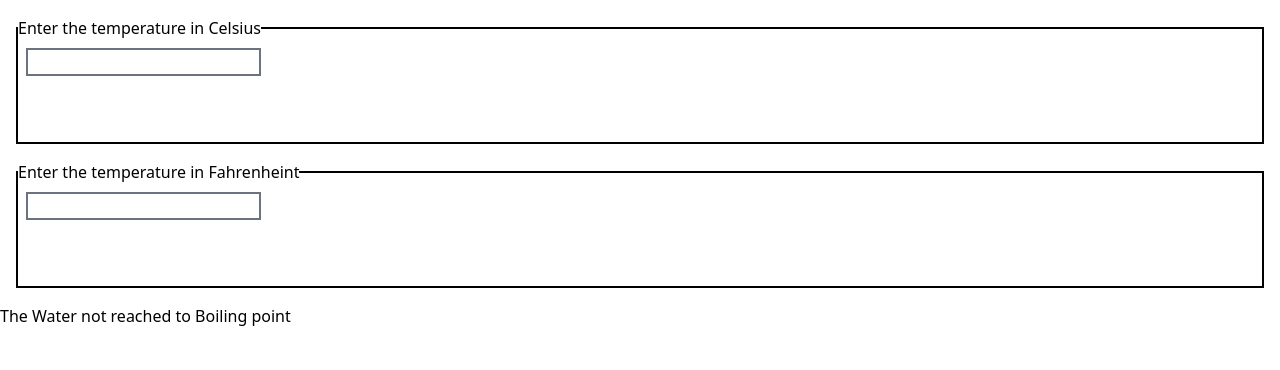
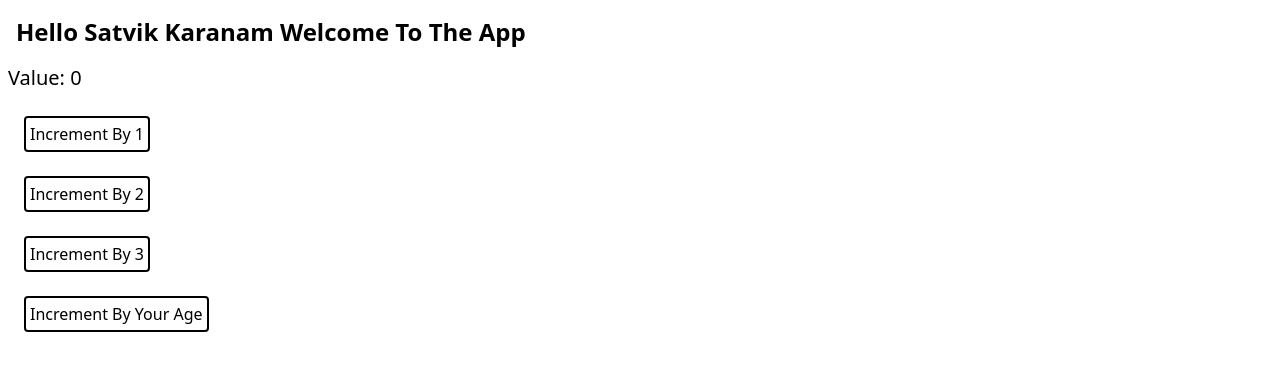
Before and after one commit to satvikplatform/assignment-react-app, a React (Create React App) app: page / in a window 1280 px wide. Shown: the top 370 px of the page. Built offline with nearby package versions, Linux system fonts and the light colour scheme.

Commit message:
Filterable product table and counter example "first commit"

```diff
--- a/package.json
+++ b/package.json
@@ -6,6 +6,7 @@
     "@testing-library/jest-dom": "^5.16.5",
     "@testing-library/react": "^13.3.0",
     "@testing-library/user-event": "^13.5.0",
+    "prop-types": "^15.8.1",
     "react": "^18.2.0",
     "react-dom": "^18.2.0",
     "react-scripts": "5.0.1",
--- a/src/App.js
+++ b/src/App.js
@@ -1,6 +1,7 @@
 import React from 'react';
+import CounterExample from './components/CounterExample';
 import "./index.css";
-import Calculator from './state_of_water/Calculator';
+/* import Calculator from './state_of_water/Calculator'; */
 /* import ControlledFormComponent from './components/ControlledFormComponent';
 import CustomTextInput from './components/CustomTextInput';
 import EventsFormScenario from './components/EventsFormScenario';
@@ -10,7 +11,8 @@ import PassingArgumentsInEvents from './components/PassingArgumentsInEvents';
 import SelectTagMultipleScenario from './components/selectTagMultipleScenario';
 import SelectTagScenario from './components/SelectTagScenario';
 import TextAreaScenario from './components/TextAreaScenario'; */
-/* import FilterableProductTable from './productFilter/FilterableProductTable'; */
+import FilterableProductTable from './productFilter/FilterableProductTable';
+/* import ParentForCheckingPropTypes from './components/ParentForCheckingPropTypes'; */
 /* import TimerRcc from './components/TimerRcc';
 import TimerRfc from './components/TimerRfc'; */
 
@@ -27,8 +29,10 @@ function App() {
       {/* <SelectTagMultipleScenario /> */}
       {/* <HandlingMultipleInputs /> */}
       {/*  <CustomTextInput /> */}
-     {/*  <FilterableProductTable /> */}
-     <Calculator />
+      {/*       <FilterableProductTable /> */}
+      {/*    <Calculator /> */}
+      {/* <ParentForCheckingPropTypes name={1}/> */}
+      <CounterExample />
     </div>
   );
 }
--- /dev/null
+++ b/src/components/CounterExample.js
@@ -0,0 +1,41 @@
+import React from 'react'
+import { useState } from 'react'
+
+const CounterExample = () => {
+    const [state, setState] = useState({
+        fName:"satvik",
+        lName:"Karanam",
+        age:24,
+        counter:0
+    });
+    const clickHandler = (e) => {
+        console.log(e.target.name);
+        if(e.target.name === "button1") {
+           // setState((prevState) => {return {...prevState, counter: prevState.counter + 1}});
+           setState({...state, counter: state.counter + 1});
+        }
+        if(e.target.name === "button2") {
+            setState((prevState) => {return {...prevState, counter: prevState.counter + 2}});
+        }
+        if(e.target.name === "button3") {
+            setState((prevState) => {return {...prevState, counter: prevState.counter + 3}});
+        }
+        if(e.target.name === "button4") {
+            setState((prevState) => {return {...prevState, counter: prevState.counter + prevState.age}});
+        }
+    }
+    return (
+        <>
+            <h1 className='capitalize m-4 font-bold text-2xl'>Hello {state.fName} {state.lName} welcome to the app</h1>
+            <h2 className='m-2 font-medium text-xl'>Value: {state.counter}</h2>
+            <div className='m-6'>
+                <button  onClick={clickHandler} className='border-2 border-black p-1 rounded' name="button1">Increment By 1</button><br /><br />
+                <button  onClick={clickHandler} className='border-2 border-black p-1 rounded' name="button2">Increment By 2</button><br /><br />
+                <button  onClick={clickHandler} className='border-2 border-black p-1 rounded' name="button3">Increment By 3</button><br /><br />
+                <button  onClick={clickHandler} className='border-2 border-black p-1 rounded' name="button4">Increment By Your Age</button><br /><br />
+            </div>
+        </>
+    )
+}
+
+export default CounterExample;
--- /dev/null
+++ b/src/components/ParentForCheckingPropTypes.js
@@ -0,0 +1,15 @@
+import React from 'react';
+import PropTypes from 'prop-types';
+
+const ParentForCheckingPropTypes = (props) => {
+  return (
+    <div>hello{props.name}</div>
+  );
+};
+
+ParentForCheckingPropTypes.propTypes =  {
+  name: PropTypes.string
+};
+
+
+export default ParentForCheckingPropTypes
--- a/src/productFilter/ElectronicGoods.js
+++ b/src/productFilter/ElectronicGoods.js
@@ -1,13 +1,9 @@
 import React from 'react';
-import productData from './data';
+import {electronicGoods} from './data';
 import ElectronicItems from './ElectronicItems';
 
 const ElectronicGoods = () => {
-  const ElectronicProducts = productData.map((item,index) => {
-    if(item.category === "Electronics") {
-      return <ElectronicItems item={item} key={index} />
-    }
-  })
+  const ElectronicProducts = electronicGoods.map((item,index) => {return <ElectronicItems item={item} key={index} />})
   return (
     <div>
      <h1 className='text-xl font-bold'>Electronic Goods</h1>
--- a/src/productFilter/FilterableProductTable.js
+++ b/src/productFilter/FilterableProductTable.js
@@ -1,12 +1,20 @@
 import React from 'react'
+import { useState } from 'react'
 import ProductLayout from './ProductLayout'
 import SearchBarWithCheckBox from './SearchBarWithCheckBox'
 
 const FilterableProductTable = () => {
+    const[state, setState] = useState({
+        checked: false,
+    });
+
+    const checkBoxVal = (val) => {
+       setState(() => {return { checked: val}});
+    }
     return (
         <div className='border-2 border-red-500 w-full h-screen flex flex-col justify-center items-center'>
-            <SearchBarWithCheckBox />
-            <ProductLayout />
+            <SearchBarWithCheckBox checked={state.checked} checkBoxVal={checkBoxVal} />
+            <ProductLayout isChecked={state.checked} />
         </div>
 
 
--- a/src/productFilter/ProductLayout.js
+++ b/src/productFilter/ProductLayout.js
@@ -2,15 +2,15 @@ import React from 'react'
 import ElectronicGoods from './ElectronicGoods'
 import SportingGoods from './SportingGoods'
 
-const ProductLayout = () => {
+const ProductLayout = (props) => {
     return (
         <>
             <div className='flex justify-between w-[250px]'>
                 <p>Name</p>
                 <p>Price</p>
             </div>
-            <SportingGoods />
-            <ElectronicGoods />
+            <SportingGoods isChecked={props.isChecked} />
+            <ElectronicGoods isChecked={props.isChecked} />
         </>
     )
 }
--- a/src/productFilter/SearchBarWithCheckBox.js
+++ b/src/productFilter/SearchBarWithCheckBox.js
@@ -1,10 +1,15 @@
 import React from 'react'
 
-const SearchBarWithCheckBox = () => {
+const SearchBarWithCheckBox = (props) => {
+
+  const changeHandler = (e) => {
+  //  console.log(e.target.checked);
+    props.checkBoxVal(e.target.checked);
+  }
   return (
     <div className='my-4'>
         <input className='border-2 border-gray-500' type="text" placeholder='search'></input><br />
-        <input  type="checkBox" id="check"></input>
+        <input  type="checkBox" checked={props.checked}  onChange={changeHandler} id="check"></input>
         <label className="select-none" htmlFor='check'>Only show products in stock</label>
     </div>
   )
--- a/src/productFilter/SportItems.js
+++ b/src/productFilter/SportItems.js
@@ -1,10 +1,9 @@
-import React from 'react'
-import { useState } from 'react';
+import React from 'react';
 
 const SportItems = (props) => {
   return (
     <div className='flex justify-between w-[250px]'>
-        <h1>{props.item.name}</h1>
+        <h1 style={{color:props.stocked?"black" : "red"}}>{props.item.name}</h1>
         <h1>{props.item.price}</h1>
     </div>
   )
--- a/src/productFilter/SportingGoods.js
+++ b/src/productFilter/SportingGoods.js
@@ -1,17 +1,21 @@
 import React from 'react';
-import productData from './data';
+import {sportGoods} from './data';
+import { stockedSportsProducts } from './data';
 import SportItems from './SportItems';
 
-const SportingGoods = () => {
-    const sportProducts = productData.map((item,index) => {
-            if(item.category === "Sporting Goods") {
-                return <SportItems item={item} key={index} />
-            }
-    })
+const SportingGoods = (props) => {
+    let sportProducts = [];
+    if(props.isChecked === false) {
+        sportProducts = sportGoods.map((item,index) => { return <SportItems item={item} key={index} /> });
+    } else {
+        sportProducts = stockedSportsProducts.map((item,index) => { return <SportItems item={item} key={index} />})
+    }
+
+
     return (
         <div className=''>
            <h1 className='text-xl font-bold'>Sporting Goods</h1>
-           {sportProducts}
+            {sportProducts}
         </div>
     )
 }
--- a/src/productFilter/data.js
+++ b/src/productFilter/data.js
@@ -7,4 +7,33 @@ const productData = [
     {category: "Electronics", price: "$199.99", stocked: true, name: "Nexus 7"}
   ];
 
-  export default productData;
+
+
+ const sportGoods = productData.filter((item) => {
+  if(item.category === "Sporting Goods") {
+    return item;
+  }
+ });
+
+ const electronicGoods = productData.filter((item) => {
+  if(item.category === "Electronics") {
+    return item;
+  }
+ });
+
+  const stockedSportsProducts  = productData.filter((item) => {
+    if(item.stocked === true && item.category === "Sporting Goods" ) {
+      return item;
+    }
+  });
+
+  const stockedElectronicProducts  = productData.filter((item) => {
+    if(item.stocked === true && item.category === "Electronics" ) {
+      return item;
+    }
+  });
+
+
+
+
+  export {sportGoods, electronicGoods, stockedSportsProducts, stockedElectronicProducts};
```
Also changed, not shown: 1 other file (tests, documents, lock files or other folders).
